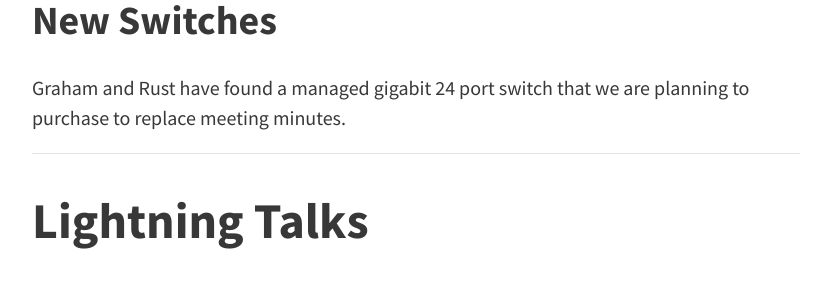
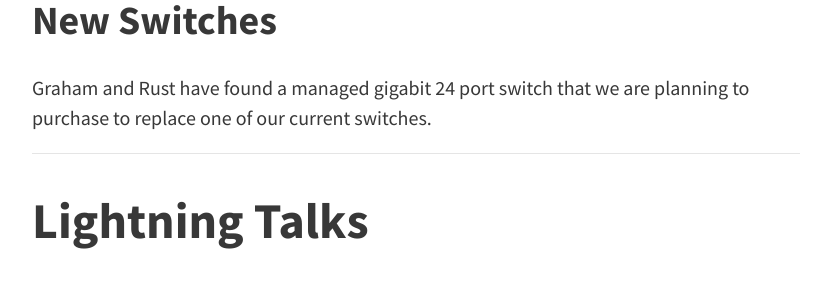
Before and after one commit to COSI-Lab/meeting-minutes, a Jekyll site: the page built from _posts/2015-09-23-Meeting-Minutes.md, in a window 1280 px wide and 900 px high, scrolled down 703 px. Shown: the part 185-481 px from the top of the window, without its empty margins (224-1052 px from the left). Built offline with Jekyll 4.4.1, drawn with Linux system fonts in a browser that asks for light colours; nearby versions of some CDN libraries.

Commit message:
fixed 9-23 minutes

```diff
--- a/_posts/2015-09-23-Meeting-Minutes.md
+++ b/_posts/2015-09-23-Meeting-Minutes.md
@@ -19,7 +19,7 @@ out next week to Alumni.
 
 ## New Switches
 Graham and Rust have found a managed gigabit 24 port switch that we are planning
-to purchase to replace meeting minutes.
+to purchase to replace one of our current switches.
 
 ---
 
```
